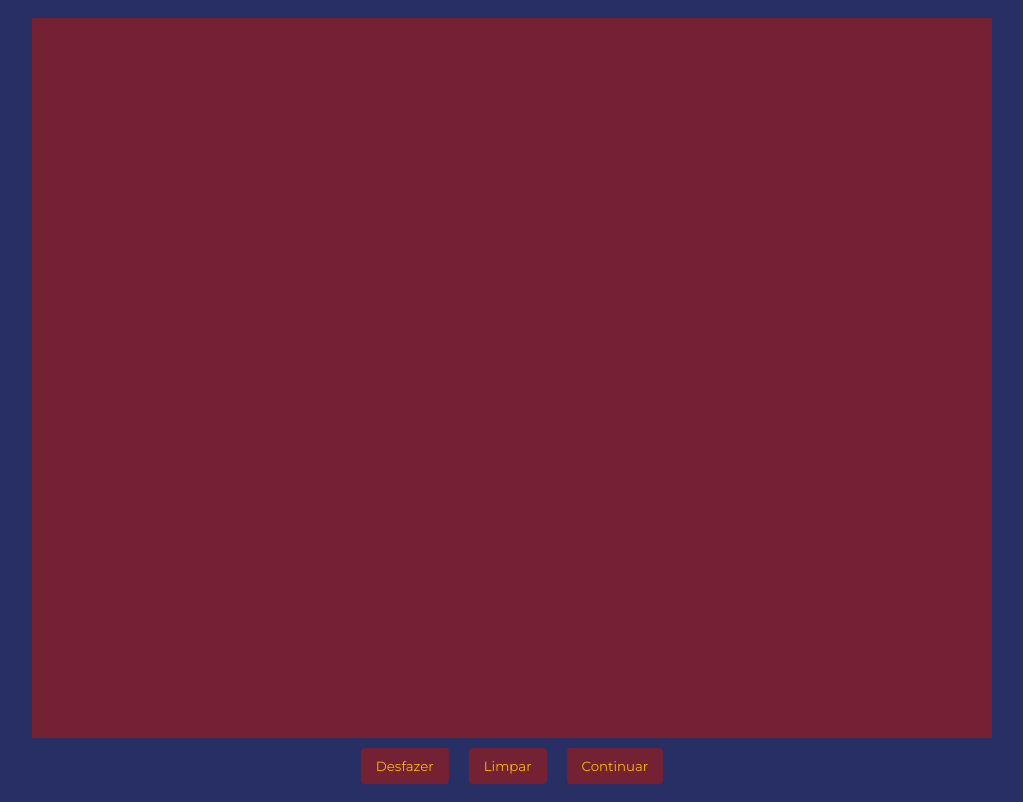
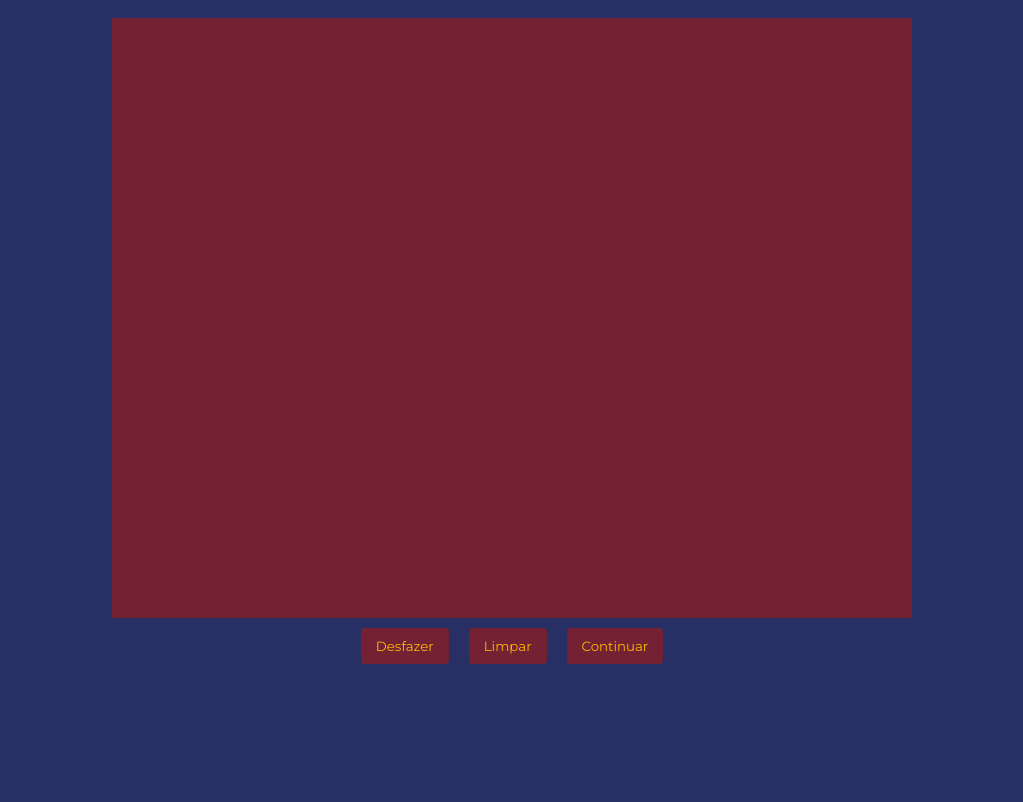
Before and after one commit to felds/oju-osilencionago-guestbook, a website built with Vite: page index.html in a window 1280 px wide. Shown: the part 50-852 px from the top of the page, without its empty margins (128-1151 px from the left). After the commit the page ends 800 px from the top, so only its background shows below. Built offline with nearby package versions, Linux system fonts and the light colour scheme; some packages are replaced by stand-ins of ours.

Commit message:
new canvas size

```diff
--- a/index.html
+++ b/index.html
@@ -28,7 +28,7 @@
           </div> -->
 
           <div id="canvasContainer">
-            <canvas id="drawingCanvas" width="960" height="720"></canvas>
+            <canvas id="drawingCanvas" width="800" height="600"></canvas>
           </div>
 
           <div class="button-container">
--- a/src/main.css
+++ b/src/main.css
@@ -11,7 +11,7 @@ h1 {
 
 div {
     margin: auto;
-    max-width: calc(960px + 4rem);
+    max-width: calc(800px + 4rem);
     padding: 0 2rem;
 }
 
--- a/src/main.js
+++ b/src/main.js
@@ -45,8 +45,8 @@ document.addEventListener("DOMContentLoaded", function () {
 
     // canvas.width = window.innerWidth;
     // canvas.height = window.innerHeight;
-    canvas.width = 960
-    canvas.height = 720
+    canvas.width = 800
+    canvas.height = 600
 
     cleanButton.addEventListener("click", function () {
         drawingHistory = []
```
